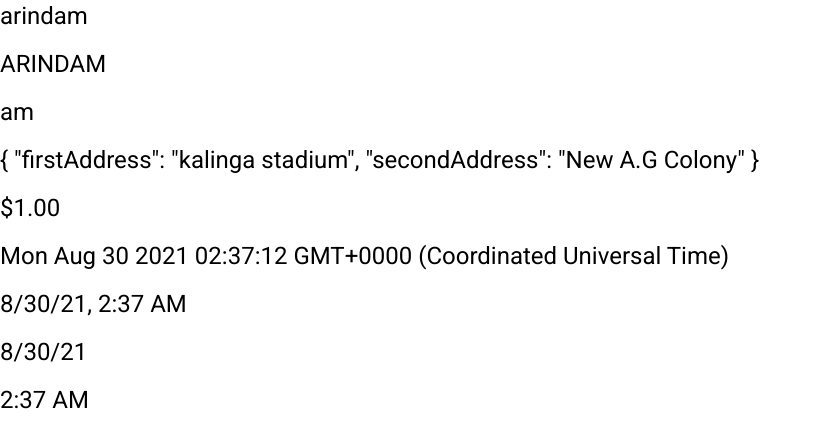
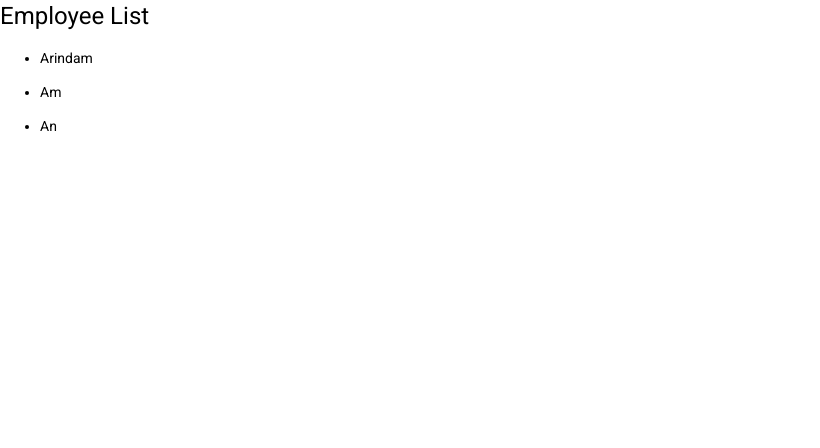
Before and after one commit to arip995/demo-angular-project, an Angular app: page / in a window 1280 px wide. Shown: the top 448 px of the page, without its empty margins (0-820 px from the left). Built offline with nearby package versions, Linux system fonts and the light colour scheme.

Commit message:
learned services

```diff
--- a/src/app/app.component.html
+++ b/src/app/app.component.html
@@ -3,4 +3,5 @@
 <!-- <app-if-for-switch-directive></app-if-for-switch-directive> -->
 <!-- <app-component-interaction (childEvent)="message=$event" [parentData]="name"></app-component-interaction> -->
 <!-- {{message}} -->
-<app-pipes></app-pipes>
+<!-- <app-pipes></app-pipes> -->
+<app-employee-list></app-employee-list>
--- /dev/null
+++ b/src/app/services/employee-details/employee-details.component.html
@@ -0,0 +1 @@
+<p>employee-details works!</p>
--- /dev/null
+++ b/src/app/services/employee-details/employee-details.component.ts
@@ -0,0 +1,15 @@
+import { Component, OnInit } from '@angular/core';
+
+@Component({
+  selector: 'app-employee-details',
+  templateUrl: './employee-details.component.html',
+  styleUrls: ['./employee-details.component.css']
+})
+export class EmployeeDetailsComponent implements OnInit {
+
+  constructor() { }
+
+  ngOnInit(): void {
+  }
+
+}
--- /dev/null
+++ b/src/app/services/employee-list/employee-list.component.html
@@ -0,0 +1,7 @@
+<h1>Employee List</h1>
+
+<div *ngFor="let employee of employees;index as i">
+    <ul>
+        <li>{{employee.name}}</li>
+    </ul>
+</div>
--- /dev/null
+++ b/src/app/services/employee-list/employee-list.component.ts
@@ -0,0 +1,17 @@
+import { Component, OnInit } from '@angular/core';
+import { EmployeeService } from '../employee.service';
+
+@Component({
+  selector: 'app-employee-list',
+  templateUrl: './employee-list.component.html',
+  styleUrls: ['./employee-list.component.css']
+})
+export class EmployeeListComponent implements OnInit {
+  public employees:any = [];
+  constructor(private _employeeService: EmployeeService) { }
+
+  ngOnInit(): void {
+    this.employees = this._employeeService.getEmployees();
+  }
+
+}
--- /dev/null
+++ b/src/app/services/employee.service.ts
@@ -0,0 +1,27 @@
+import { Injectable } from '@angular/core';
+
+@Injectable({
+  providedIn: 'root'
+})
+export class EmployeeService {
+  getEmployees() {
+    return (
+      [
+        {
+          'id':1,
+          'name':"Arindam",
+          'age':20
+        },{
+          'id':2,
+          'name':"Am",
+          'age':21
+        },{
+          'id':3,
+          'name':"An",
+          'age':20
+        }
+      ]
+    )
+  }
+  constructor() { }
+}
--- /dev/null
+++ b/src/app/services/services.component.html
@@ -0,0 +1,11 @@
+<h1>services</h1>
+Service is just a class with specific tasks
+1:-Used to share data
+2:-implement logic
+3:-external interaction
+<h1>Dependency Injection</h1>
+DI is a coding pattern in which a class receives its dependencies from external source rather than creating it itself.
+<h1>Dependency Injection- Steps</h1>
+1:-Create a service class
+2:-Register with injector
+3:-Declare as a dependency in the required class
--- /dev/null
+++ b/src/app/services/services.component.ts
@@ -0,0 +1,15 @@
+import { Component, OnInit } from '@angular/core';
+
+@Component({
+  selector: 'app-services',
+  templateUrl: './services.component.html',
+  styleUrls: ['./services.component.css']
+})
+export class ServicesComponent implements OnInit {
+
+  constructor() { }
+
+  ngOnInit(): void {
+  }
+
+}
```
Also changed, not shown: src/app/app.module.ts (+9 -2 lines), src/app/services/employee-details/employee-details.component.css (added), src/app/services/employee-list/employee-list.component.css (added), src/app/services/services.component.css (added), 2 other files (tests, documents, lock files or other folders).
